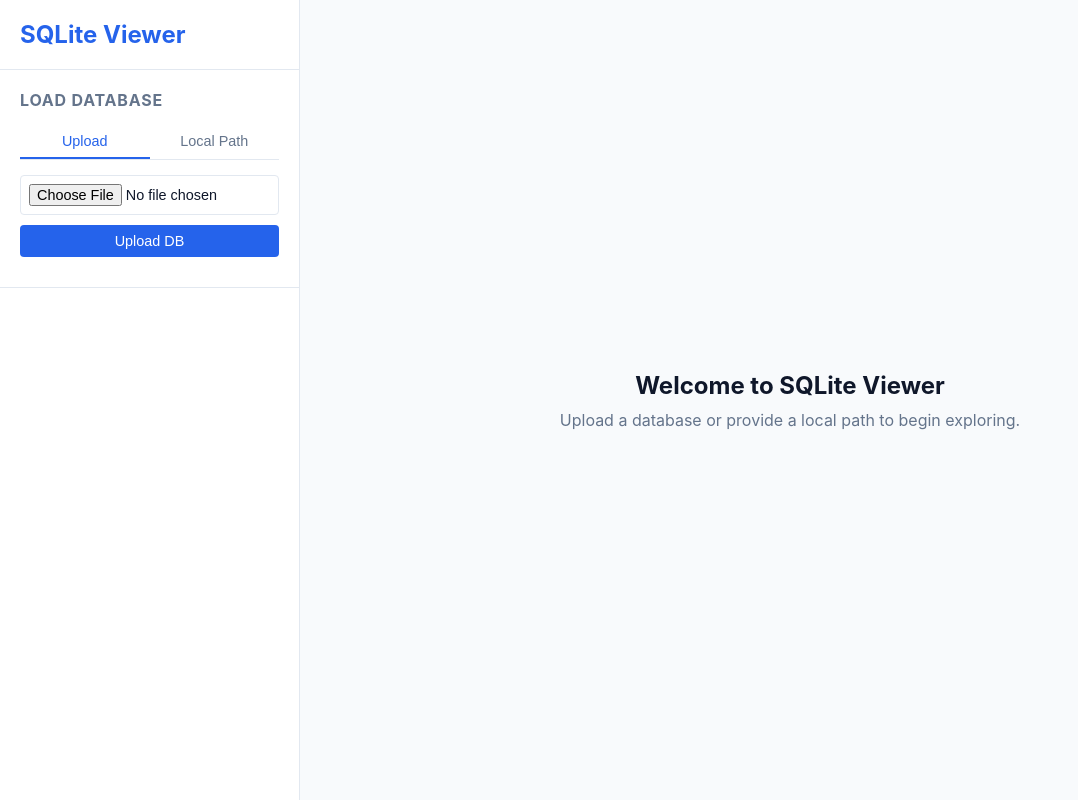
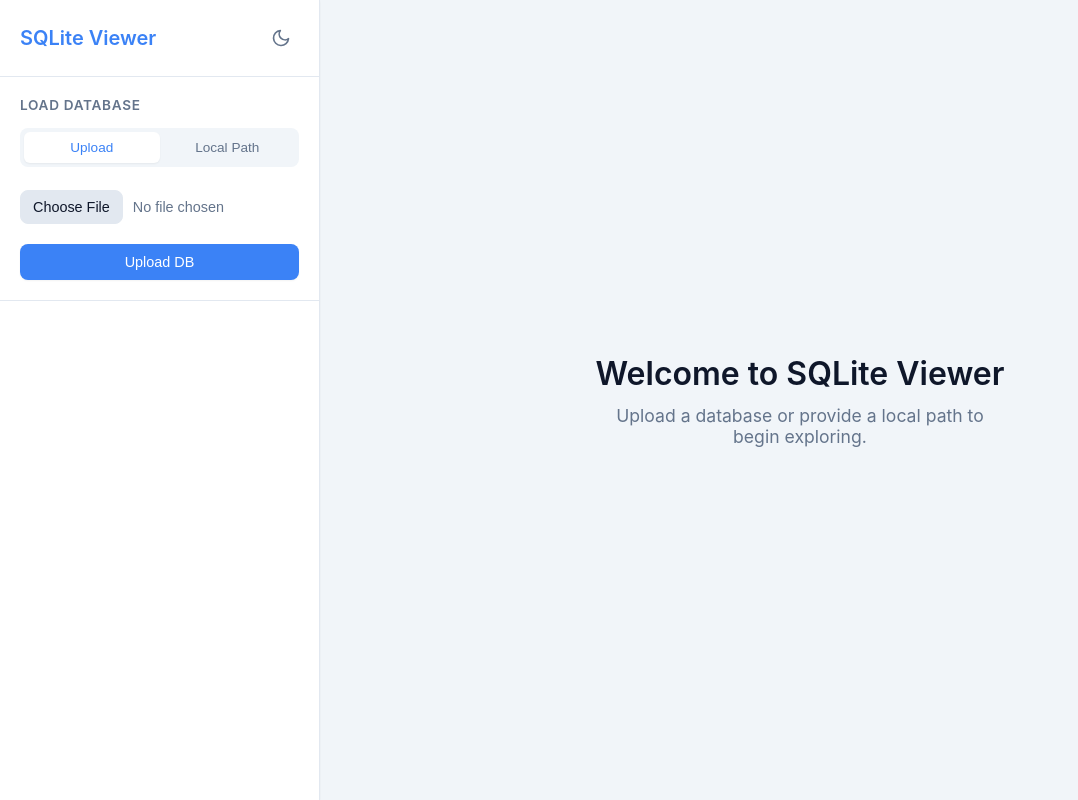
Before and after one commit to pmsosa/sqliteviewer, a FastAPI app: page / in a window 1280 px wide. Shown: the whole page, without its empty margins (0-1078 px from the left). Run offline with FastAPI, Linux system fonts and the light colour scheme.

Commit message:
Add theme toggle functionality with dark and light modes

```diff
--- a/app/static/app.js
+++ b/app/static/app.js
@@ -3,6 +3,39 @@ let currentTable = null;
 let currentPage = 1;
 const limit = 100;
 let totalRows = 0;
+
+// Theme Initialization
+const themeToggleBtn = document.getElementById('theme-toggle');
+const moonIcon = document.getElementById('moon-icon');
+const sunIcon = document.getElementById('sun-icon');
+
+function setTheme(isDark) {
+    if (isDark) {
+        document.documentElement.setAttribute('data-theme', 'dark');
+        moonIcon.style.display = 'none';
+        sunIcon.style.display = 'block';
+        localStorage.setItem('theme', 'dark');
+    } else {
+        document.documentElement.removeAttribute('data-theme');
+        moonIcon.style.display = 'block';
+        sunIcon.style.display = 'none';
+        localStorage.setItem('theme', 'light');
+    }
+}
+
+// Check local storage or system preference
+const savedTheme = localStorage.getItem('theme');
+const prefersDark = window.matchMedia && window.matchMedia('(prefers-color-scheme: dark)').matches;
+if (savedTheme === 'dark' || (!savedTheme && prefersDark)) {
+    setTheme(true);
+} else {
+    setTheme(false);
+}
+
+themeToggleBtn.addEventListener('click', () => {
+    const isDark = document.documentElement.hasAttribute('data-theme');
+    setTheme(!isDark);
+});
 
 // Tab Switching
 function showTab(tabId) {
--- a/app/static/style.css
+++ b/app/static/style.css
@@ -1,15 +1,45 @@
 :root {
-    --primary-color: #2563eb;
-    --primary-hover: #1d4ed8;
-    --bg-color: #f8fafc;
+    /* Light Theme (Default) */
+    --primary-color: #3b82f6;
+    --primary-hover: #2563eb;
+    --bg-color: #f1f5f9;
     --sidebar-bg: #ffffff;
+    --content-bg: #ffffff;
     --text-main: #0f172a;
     --text-muted: #64748b;
     --border-color: #e2e8f0;
-    --table-header-bg: #f1f5f9;
-    --table-row-hover: #f8fafc;
+    --table-header-bg: #f8fafc;
+    --table-row-hover: #f1f5f9;
+    --input-bg: #ffffff;
+    --input-border: #cbd5e1;
     --error-color: #ef4444;
     --success-color: #10b981;
+    --shadow-sm: 0 1px 2px 0 rgb(0 0 0 / 0.05);
+    --shadow-md: 0 4px 6px -1px rgb(0 0 0 / 0.1), 0 2px 4px -2px rgb(0 0 0 / 0.1);
+    --radius-md: 0.5rem;
+    --radius-lg: 0.75rem;
+    --btn-secondary-bg: #e2e8f0;
+    --btn-secondary-hover: #cbd5e1;
+}
+
+[data-theme="dark"] {
+    /* Dark Theme */
+    --primary-color: #60a5fa;
+    --primary-hover: #3b82f6;
+    --bg-color: #0f172a;
+    --sidebar-bg: #1e293b;
+    --content-bg: #1e293b;
+    --text-main: #f8fafc;
+    --text-muted: #94a3b8;
+    --border-color: #334155;
+    --table-header-bg: #0f172a;
+    --table-row-hover: #334155;
+    --input-bg: #0f172a;
+    --input-border: #475569;
+    --btn-secondary-bg: #334155;
+    --btn-secondary-hover: #475569;
+    --shadow-sm: 0 1px 2px 0 rgb(0 0 0 / 0.3);
+    --shadow-md: 0 4px 6px -1px rgb(0 0 0 / 0.5), 0 2px 4px -2px rgb(0 0 0 / 0.5);
 }
 
 * {
@@ -33,19 +64,48 @@ body {
 
 /* Sidebar */
 .sidebar {
-    width: 300px;
+    width: 320px;
     background-color: var(--sidebar-bg);
     border-right: 1px solid var(--border-color);
     display: flex;
     flex-direction: column;
     overflow-y: auto;
+    transition: background-color 0.3s ease, border-color 0.3s ease;
+    box-shadow: var(--shadow-sm);
+    z-index: 10;
+}
+
+.sidebar-header {
+    display: flex;
+    justify-content: space-between;
+    align-items: center;
+    padding: 20px;
+    border-bottom: 1px solid var(--border-color);
 }
 
 .sidebar h2 {
-    padding: 20px;
-    font-size: 1.5rem;
-    border-bottom: 1px solid var(--border-color);
+    font-size: 1.25rem;
+    font-weight: 600;
     color: var(--primary-color);
+    margin: 0;
+}
+
+.icon-btn {
+    background: transparent;
+    border: none;
+    color: var(--text-muted);
+    cursor: pointer;
+    padding: 8px;
+    border-radius: var(--radius-md);
+    display: flex;
+    align-items: center;
+    justify-content: center;
+    transition: background-color 0.2s, color 0.2s;
+}
+
+.icon-btn:hover {
+    background-color: var(--table-row-hover);
+    color: var(--text-main);
 }
 
 .connection-section {
@@ -54,34 +114,39 @@ body {
 }
 
 .connection-section h3, .tables-section h3 {
-    font-size: 1rem;
+    font-size: 0.85rem;
     margin-bottom: 15px;
     color: var(--text-muted);
     text-transform: uppercase;
     letter-spacing: 0.05em;
+    font-weight: 600;
 }
 
 .tabs {
     display: flex;
     margin-bottom: 15px;
-    border-bottom: 1px solid var(--border-color);
+    background-color: var(--bg-color);
+    border-radius: var(--radius-md);
+    padding: 4px;
 }
 
 .tab-btn {
     flex: 1;
     padding: 8px 0;
-    background: none;
+    background: transparent;
     border: none;
-    border-bottom: 2px solid transparent;
+    border-radius: calc(var(--radius-md) - 2px);
     cursor: pointer;
-    font-size: 0.9rem;
+    font-size: 0.85rem;
+    font-weight: 500;
     color: var(--text-muted);
+    transition: all 0.2s;
 }
 
 .tab-btn.active {
+    background-color: var(--content-bg);
     color: var(--primary-color);
-    border-bottom-color: var(--primary-color);
-    font-weight: 500;
+    box-shadow: var(--shadow-sm);
 }
 
 .tab-content {
@@ -90,34 +155,78 @@ body {
 
 .tab-content.active {
     display: block;
+    animation: fadeIn 0.3s ease;
+}
+
+@keyframes fadeIn {
+    from { opacity: 0; transform: translateY(-5px); }
+    to { opacity: 1; transform: translateY(0); }
 }
 
 form {
     display: flex;
     flex-direction: column;
-    gap: 10px;
+    gap: 12px;
 }
 
-input[type="file"], input[type="text"], textarea {
-    padding: 8px;
+input[type="file"] {
+    padding: 8px 0;
+    font-size: 0.9rem;
+    color: var(--text-muted);
+}
+
+input[type="file"]::file-selector-button {
+    padding: 8px 12px;
+    border-radius: var(--radius-md);
     border: 1px solid var(--border-color);
-    border-radius: 4px;
+    background-color: var(--btn-secondary-bg);
+    color: var(--text-main);
+    cursor: pointer;
+    margin-right: 10px;
+    transition: background-color 0.2s;
+}
+
+input[type="file"]::file-selector-button:hover {
+    background-color: var(--btn-secondary-hover);
+}
+
+input[type="text"], textarea {
+    padding: 10px 12px;
+    border: 1px solid var(--input-border);
+    border-radius: var(--radius-md);
     font-size: 0.9rem;
+    background-color: var(--input-bg);
+    color: var(--text-main);
+    transition: border-color 0.2s;
+    outline: none;
+}
+
+input[type="text"]:focus, textarea:focus {
+    border-color: var(--primary-color);
+    box-shadow: 0 0 0 2px rgba(59, 130, 246, 0.2);
 }
 
 .btn {
-    padding: 8px 16px;
+    padding: 10px 16px;
     border: none;
-    border-radius: 4px;
+    border-radius: var(--radius-md);
     cursor: pointer;
     font-size: 0.9rem;
     font-weight: 500;
-    transition: background-color 0.2s;
+    transition: background-color 0.2s, transform 0.1s;
+    display: flex;
+    justify-content: center;
+    align-items: center;
+}
+
+.btn:active {
+    transform: scale(0.98);
 }
 
 .primary-btn {
     background-color: var(--primary-color);
-    color: white;
+    color: #ffffff;
+    box-shadow: var(--shadow-sm);
 }
 
 .primary-btn:hover {
@@ -125,29 +234,45 @@ input[type="file"], input[type="text"], textarea {
 }
 
 .secondary-btn {
-    background-color: #e2e8f0;
+    background-color: var(--btn-secondary-bg);
     color: var(--text-main);
 }
 
 .secondary-btn:hover {
-    background-color: #cbd5e1;
+    background-color: var(--btn-secondary-hover);
 }
 
 .pagination-btn {
-    padding: 4px 10px;
-    background-color: #e2e8f0;
+    padding: 6px 12px;
+    background-color: var(--btn-secondary-bg);
+    color: var(--text-main);
 }
 .pagination-btn:disabled {
     opacity: 0.5;
     cursor: not-allowed;
+    transform: none;
 }
 
 .status-msg {
-    margin-top: 10px;
+    margin-top: 12px;
     font-size: 0.85rem;
+    padding: 8px;
+    border-radius: var(--radius-md);
+    display: none;
 }
-.status-msg.error { color: var(--error-color); }
-.status-msg.success { color: var(--success-color); }
+.status-msg:not(:empty) {
+    display: block;
+}
+.status-msg.error {
+    background-color: rgba(239, 68, 68, 0.1);
+    color: var(--error-color);
+    border: 1px solid rgba(239, 68, 68, 0.2);
+}
+.status-msg.success {
+    background-color: rgba(16, 185, 129, 0.1);
+    color: var(--success-color);
+    border: 1px solid rgba(16, 185, 129, 0.2);
+}
 
 .tables-section {
     padding: 20px;
@@ -192,23 +321,37 @@ input[type="file"], input[type="text"], textarea {
     display: flex;
     flex-direction: column;
     overflow: hidden;
+    background-color: var(--bg-color);
 }
 
 .main-header {
-    padding: 20px;
-    background-color: white;
+    padding: 24px;
+    background-color: var(--content-bg);
     border-bottom: 1px solid var(--border-color);
+    box-shadow: var(--shadow-sm);
+    z-index: 5;
+}
+
+.main-header h2 {
+    font-size: 1.5rem;
+    font-weight: 600;
+    margin-bottom: 16px;
 }
 
 .query-box {
-    margin-top: 15px;
+    margin-top: 10px;
+}
+
+#query-form {
+    display: flex;
+    flex-direction: column;
+    gap: 12px;
 }
 
 #sql-query {
     width: 100%;
-    height: 60px;
-    font-family: monospace;
-    margin-bottom: 10px;
+    height: 80px;
+    font-family: ui-monospace, SFMono-Regular, Menlo, Monaco, Consolas, monospace;
     resize: vertical;
 }
 
@@ -285,9 +451,18 @@ tbody tr:hover {
     justify-content: center;
     height: 100%;
     color: var(--text-muted);
+    text-align: center;
+    padding: 40px;
 }
 
 .welcome-screen h2 {
     color: var(--text-main);
-    margin-bottom: 10px;
+    margin-bottom: 12px;
+    font-size: 2rem;
+    font-weight: 600;
 }
+
+.welcome-screen p {
+    font-size: 1.1rem;
+    max-width: 400px;
+}
--- a/app/templates/index.html
+++ b/app/templates/index.html
@@ -10,7 +10,13 @@
     <div class="container">
         <!-- Sidebar -->
         <aside class="sidebar">
-            <h2>SQLite Viewer</h2>
+            <div class="sidebar-header">
+                <h2>SQLite Viewer</h2>
+                <button id="theme-toggle" class="icon-btn" aria-label="Toggle Theme">
+                    <svg id="moon-icon" xmlns="http://www.w3.org/2000/svg" width="20" height="20" viewBox="0 0 24 24" fill="none" stroke="currentColor" stroke-width="2" stroke-linecap="round" stroke-linejoin="round" class="feather feather-moon"><path d="M21 12.79A9 9 0 1 1 11.21 3 7 7 0 0 0 21 12.79z"></path></svg>
+                    <svg id="sun-icon" xmlns="http://www.w3.org/2000/svg" width="20" height="20" viewBox="0 0 24 24" fill="none" stroke="currentColor" stroke-width="2" stroke-linecap="round" stroke-linejoin="round" class="feather feather-sun" style="display: none;"><circle cx="12" cy="12" r="5"></circle><line x1="12" y1="1" x2="12" y2="3"></line><line x1="12" y1="21" x2="12" y2="23"></line><line x1="4.22" y1="4.22" x2="5.64" y2="5.64"></line><line x1="18.36" y1="18.36" x2="19.78" y2="19.78"></line><line x1="1" y1="12" x2="3" y2="12"></line><line x1="21" y1="12" x2="23" y2="12"></line><line x1="4.22" y1="19.78" x2="5.64" y2="18.36"></line><line x1="18.36" y1="5.64" x2="19.78" y2="4.22"></line></svg>
+                </button>
+            </div>
 
             <div class="connection-section">
                 <h3>Load Database</h3>
```
Also changed, not shown: other parts of app/static/style.css (+47 -19 lines).
